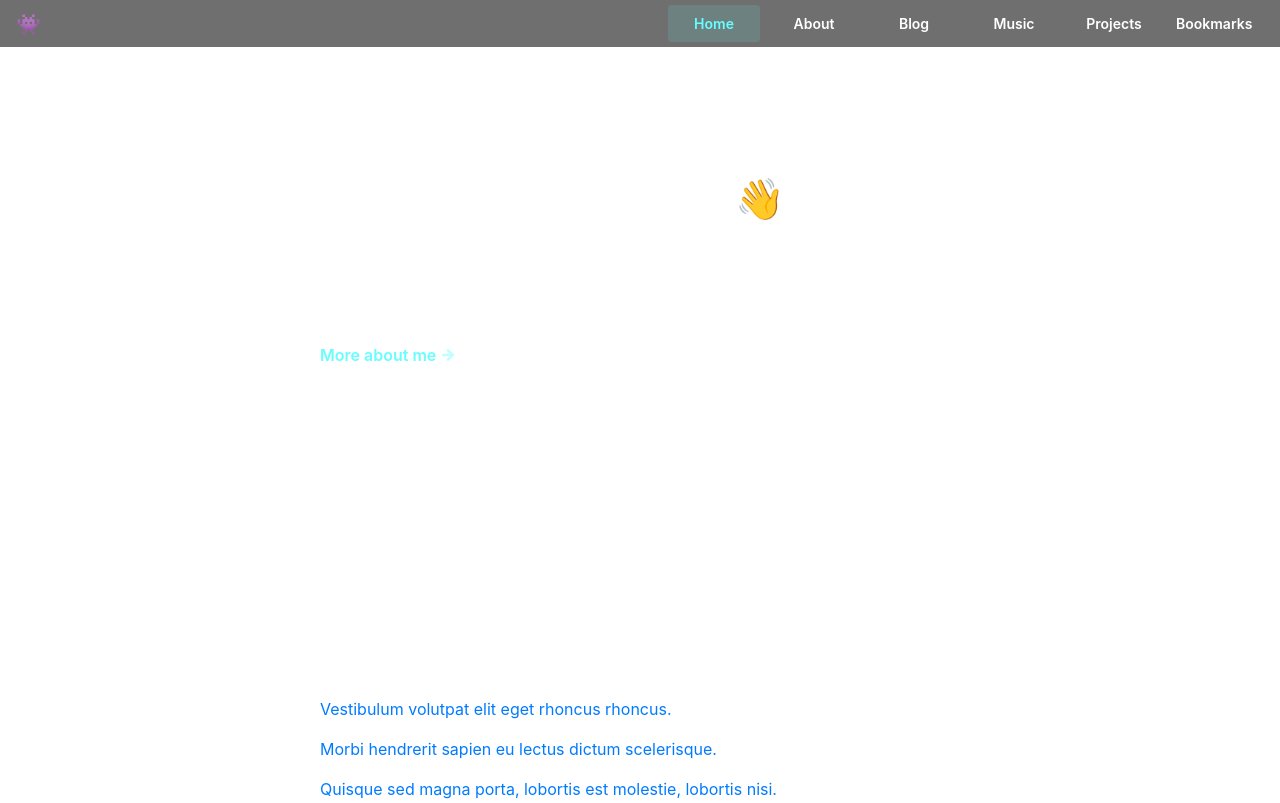
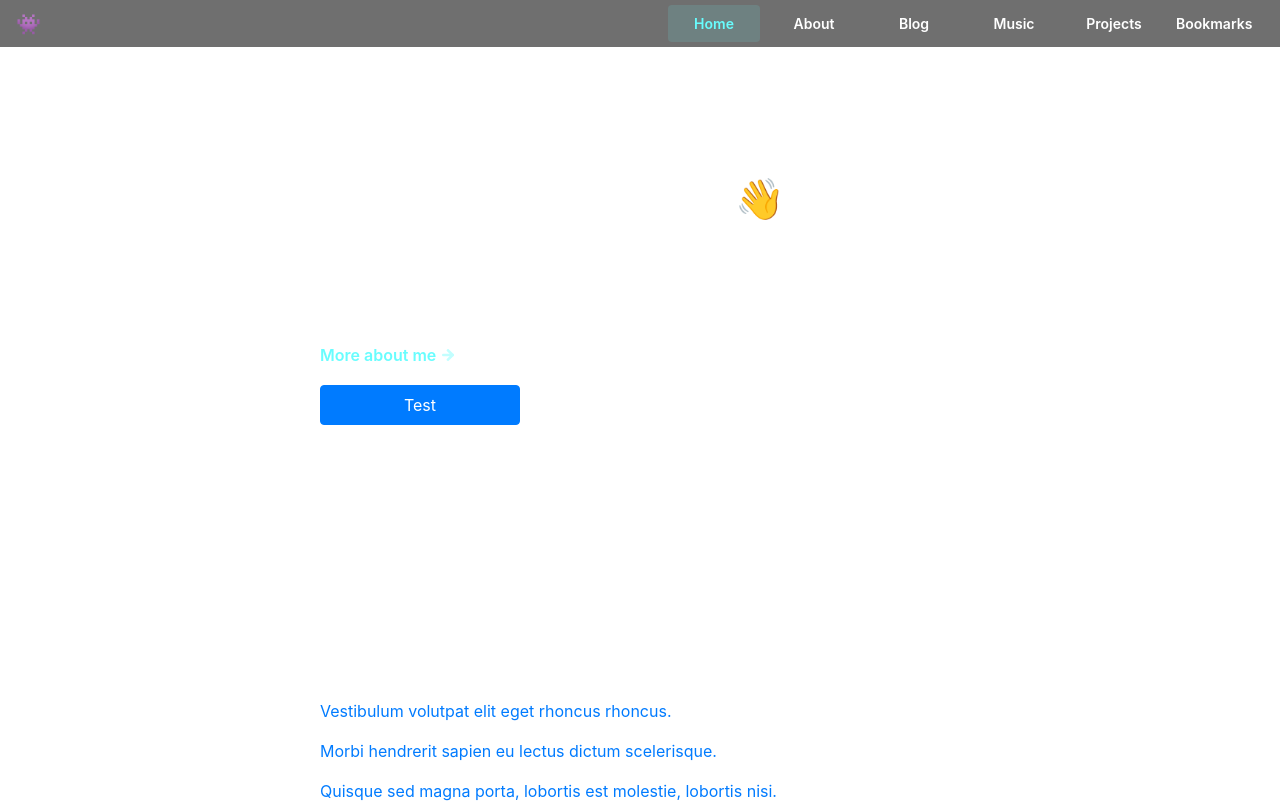
Before and after one commit to ataricoder/www, a Next.js app: page / in a window 1280 px wide. Shown: the top 803 px of the page. Built offline with nearby package versions, Linux system fonts and the light colour scheme; a web font is replaced by a local one.

Commit message:
got button looking nice

```diff
--- a/components/button/button.js
+++ b/components/button/button.js
@@ -1,6 +1,11 @@
+import BootstrapButton from "react-bootstrap/Button";
+import styles from "./button.module.css";
+
 const Button = (props) => (
 	<div>
-		<h1>Hello Button</h1>
+		<BootstrapButton className={styles.button}>
+			{props.children}
+		</BootstrapButton>
 	</div>
 );
 
--- a/components/button/button.module.css
+++ b/components/button/button.module.css
@@ -0,0 +1,17 @@
+.button {
+	background-color: #ffffff;
+	color: #000000;
+	border-color: #ffffff;
+	font-weight: 500;
+	height: 38px;
+	font-size: 16px;
+	min-width: 200px;
+	height: 40px;
+	margin-bottom: 18px;
+}
+
+.button:hover {
+	background-color: #000000;
+	color: white;
+	border-color: #ffffff;
+}
--- a/pages/index.js
+++ b/pages/index.js
@@ -14,7 +14,7 @@ export default function Blog() {
 				opportunities.
 			</p>
 			<Arrow href={"/about"}>More about me</Arrow>
-			<Button />
+			<Button>Test</Button>
 			<p>
 				Ut ut ex fermentum, hendrerit dui in, pretium arcu. Fusce arcu
 				quam, tristique eget nulla in, lacinia interdum libero. Quisque
```
